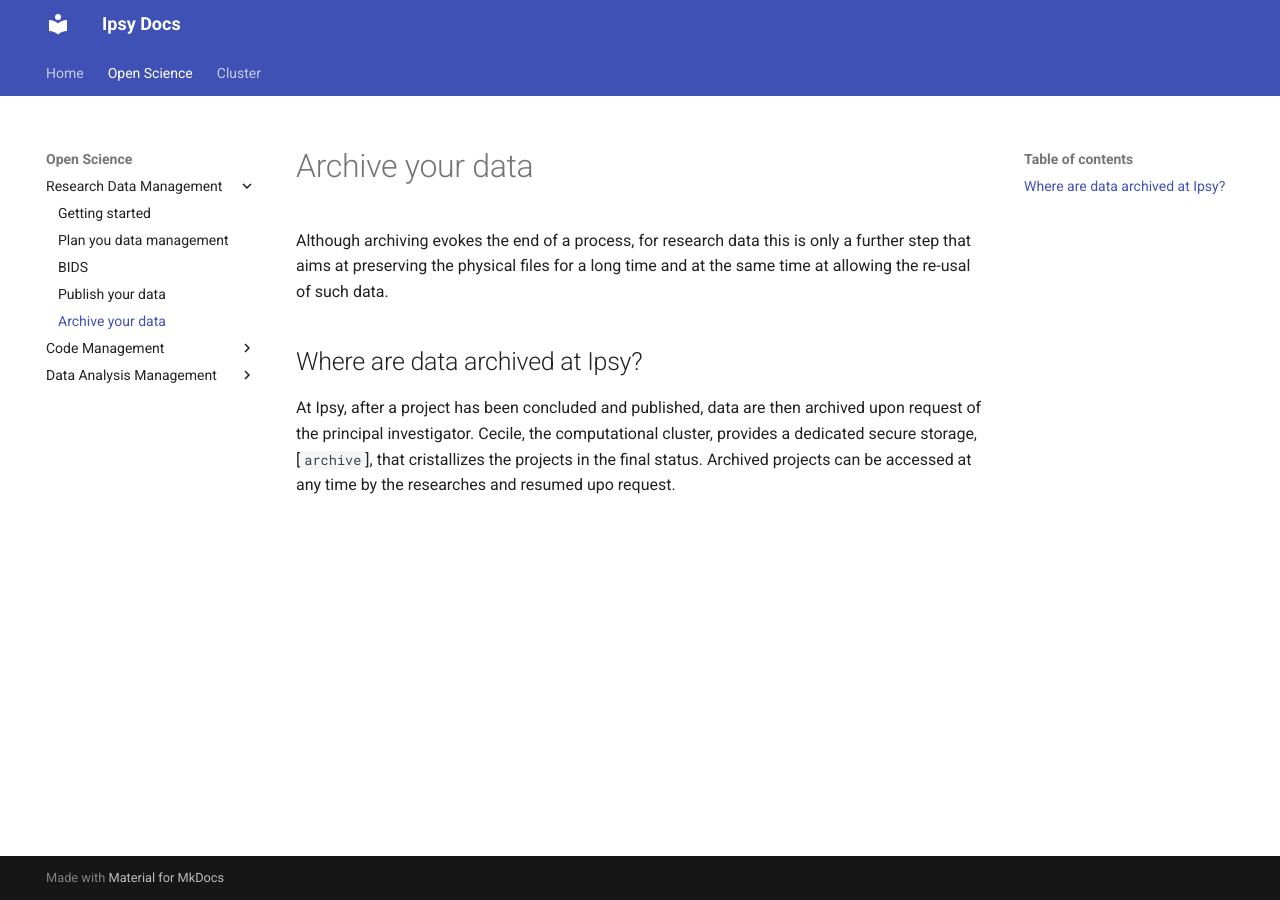
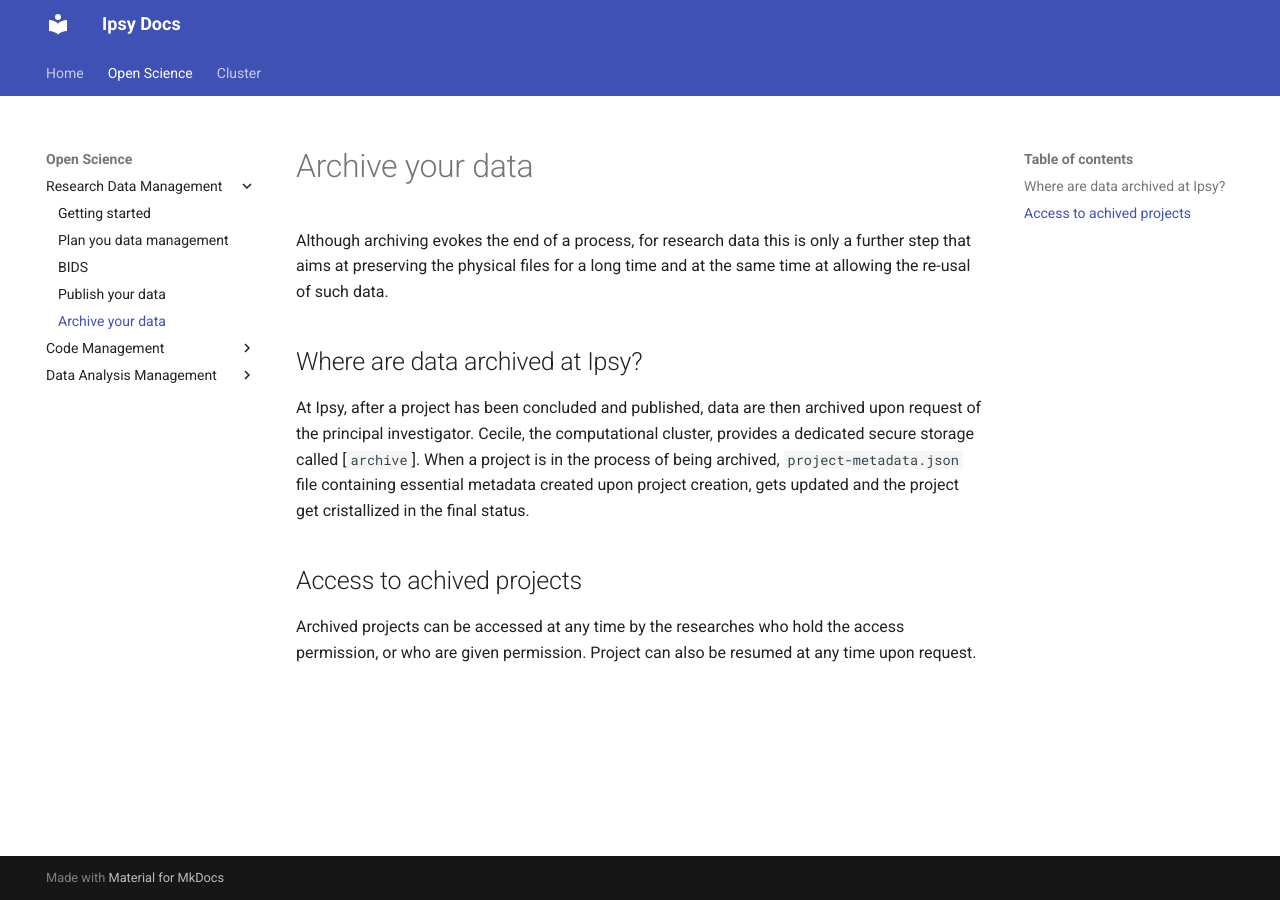
Before and after one commit to pvavra/temp-ipsy, an MkDocs documentation site: the page built from docs/open-science/research-data-management/archive.md, in a window 1280 px wide. Built offline with MkDocs 1.6.1 and Material for MkDocs 9.7.7, drawn with Linux system fonts in a browser that asks for light colours.

Commit message:
Add access paragraph

```diff
--- a/docs/open-science/research-data-management/archive.md
+++ b/docs/open-science/research-data-management/archive.md
@@ -5,5 +5,9 @@ Although archiving evokes the end of a process, for research data this is only a
 ## Where are data archived at Ipsy?
 
 At Ipsy, after a project has been concluded and published, data are then archived upon request of the principal investigator.
-Cecile, the computational cluster, provides a dedicated secure storage, [`archive`], that cristallizes the projects in the final status. Archived projects can be accessed at any time by the researches and resumed upo request.
+Cecile, the computational cluster, provides a dedicated secure storage called [`archive`]. When a project is in the process of being archived, `project-metadata.json` file containing essential metadata created upon project creation, gets updated and the project get cristallized in the final status.
 [archive]: ../../../cluster/cecile/data/#cecile-data-structure
+
+## Access to achived projects
+
+Archived projects can be accessed at any time by the researches who hold the access permission, or who are given permission. Project can also be resumed at any time upon request.
```
